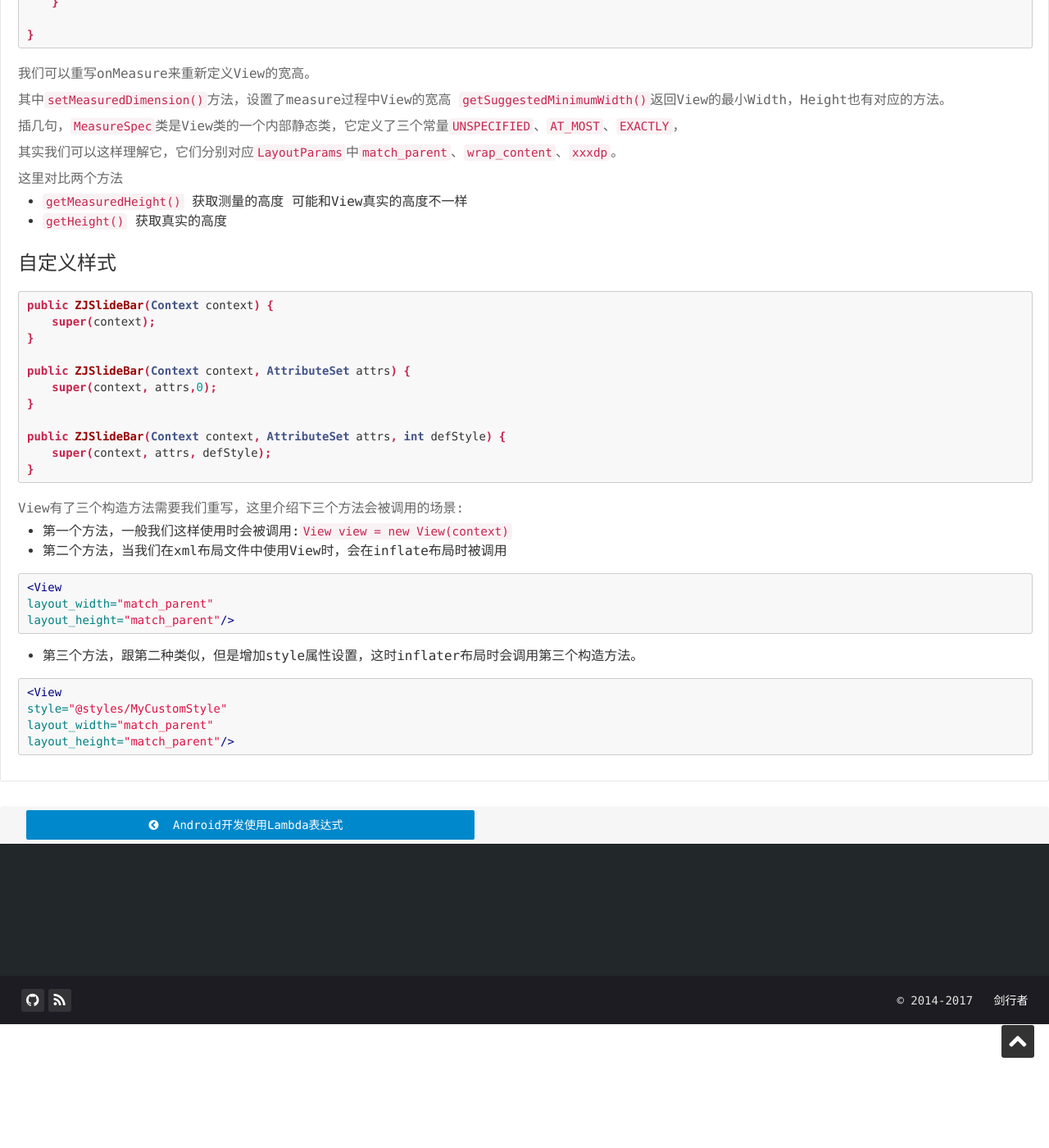
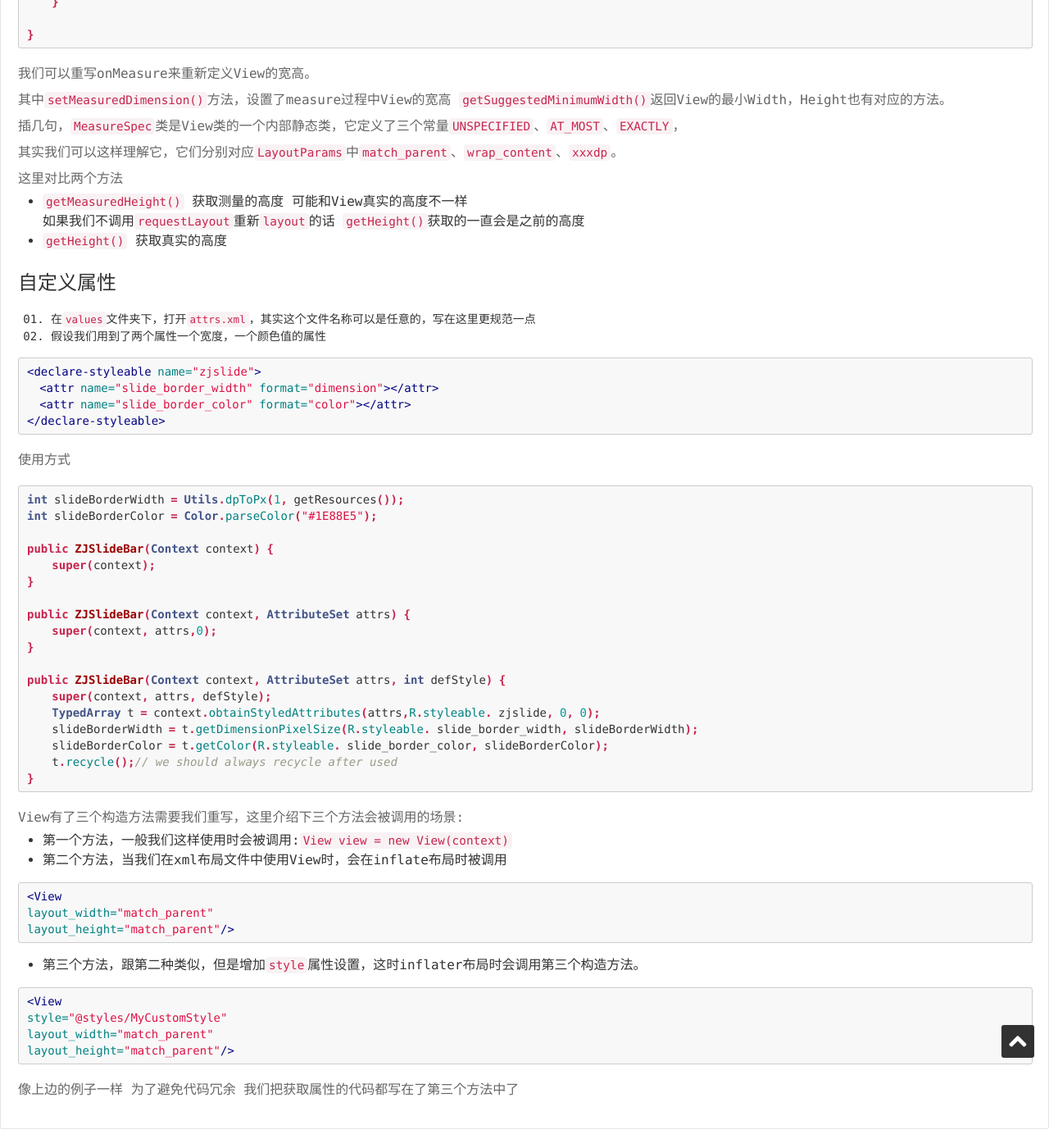
Before and after one commit to psvmc/myblog_jekyll, a Jekyll site: the page built from _posts/2017-12-22-android-custom-view.md, in a window 1280 px wide and 1400 px high, scrolled down 1707 px. Shown: the whole window at 82% size. Built offline with Jekyll 4.4.1, drawn with Linux system fonts in a browser that asks for light colours; comment, search, counter and statistics services are not loaded.

Commit message:
文章提交

````diff
--- a/_posts/2017-12-22-android-custom-view.md
+++ b/_posts/2017-12-22-android-custom-view.md
@@ -77,11 +77,27 @@ protected void onMeasure(int widthMeasureSpec, int heightMeasureSpec) {
 这里对比两个方法
 
 + `getMeasuredHeight()` 获取测量的高度 可能和View真实的高度不一样
+    如果我们不调用`requestLayout`重新`layout`的话 `getHeight()`获取的一直会是之前的高度
 + `getHeight()` 获取真实的高度
 
-### 自定义样式
+### 自定义属性
+
+1. 在`values`文件夹下，打开`attrs.xml`，其实这个文件名称可以是任意的，写在这里更规范一点
+2. 假设我们用到了两个属性一个宽度，一个颜色值的属性
+
+```xml
+<declare-styleable name="zjslide">
+  <attr name="slide_border_width" format="dimension"></attr>
+  <attr name="slide_border_color" format="color"></attr>
+</declare-styleable>
+```
+
+使用方式
 
 ```java
+int slideBorderWidth = Utils.dpToPx(1, getResources());
+int slideBorderColor = Color.parseColor("#1E88E5");
+
 public ZJSlideBar(Context context) {
     super(context);
 }
@@ -92,6 +108,10 @@ public ZJSlideBar(Context context, AttributeSet attrs) {
 
 public ZJSlideBar(Context context, AttributeSet attrs, int defStyle) {
     super(context, attrs, defStyle);
+    TypedArray t = context.obtainStyledAttributes(attrs,R.styleable. zjslide, 0, 0);
+    slideBorderWidth = t.getDimensionPixelSize(R.styleable. slide_border_width, slideBorderWidth);
+    slideBorderColor = t.getColor(R.styleable. slide_border_color, slideBorderColor);
+    t.recycle();// we should always recycle after used
 }
 ```
 
@@ -107,7 +127,7 @@ layout_width="match_parent"
 layout_height="match_parent"/>
 ```
 
-+ 第三个方法，跟第二种类似，但是增加style属性设置，这时inflater布局时会调用第三个构造方法。
++ 第三个方法，跟第二种类似，但是增加`style`属性设置，这时inflater布局时会调用第三个构造方法。
 
 ```xml
 <View
@@ -115,3 +135,5 @@ style="@styles/MyCustomStyle"
 layout_width="match_parent"
 layout_height="match_parent"/>
 ```
+
+像上边的例子一样  为了避免代码冗余  我们把获取属性的代码都写在了第三个方法中了
````
